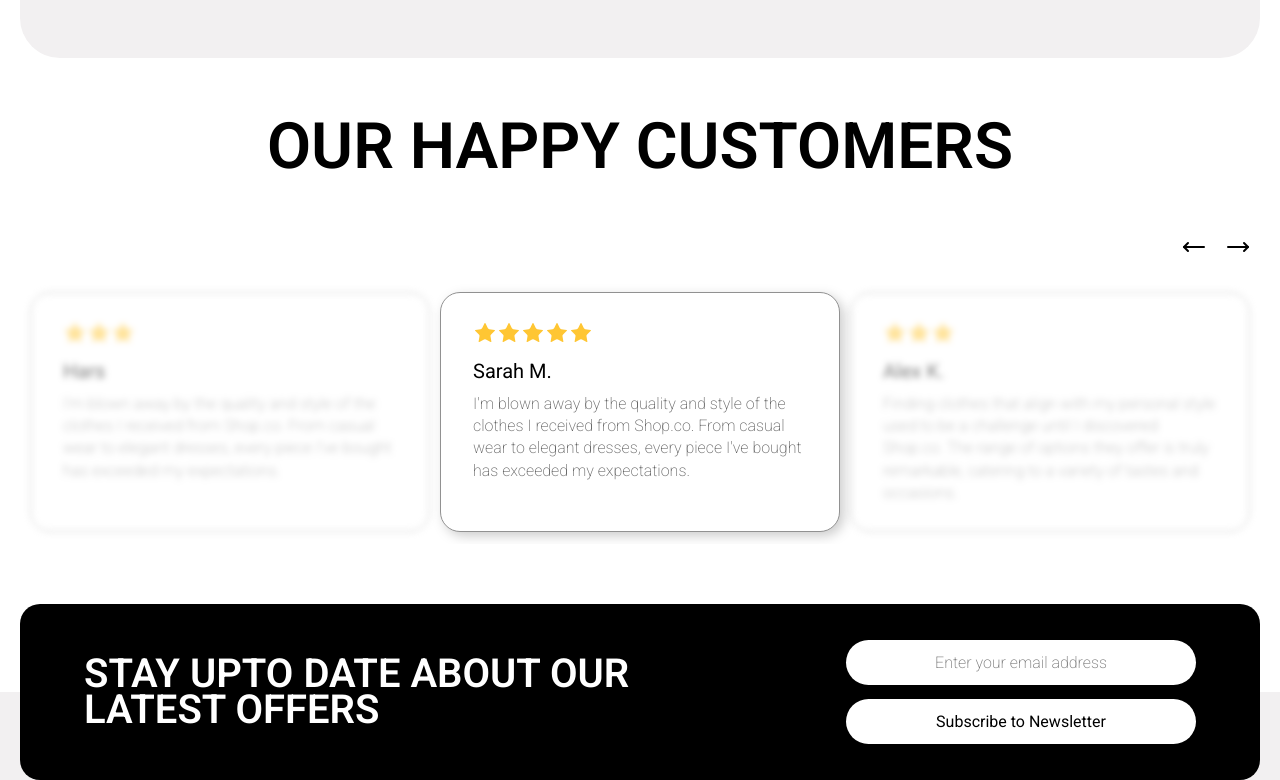
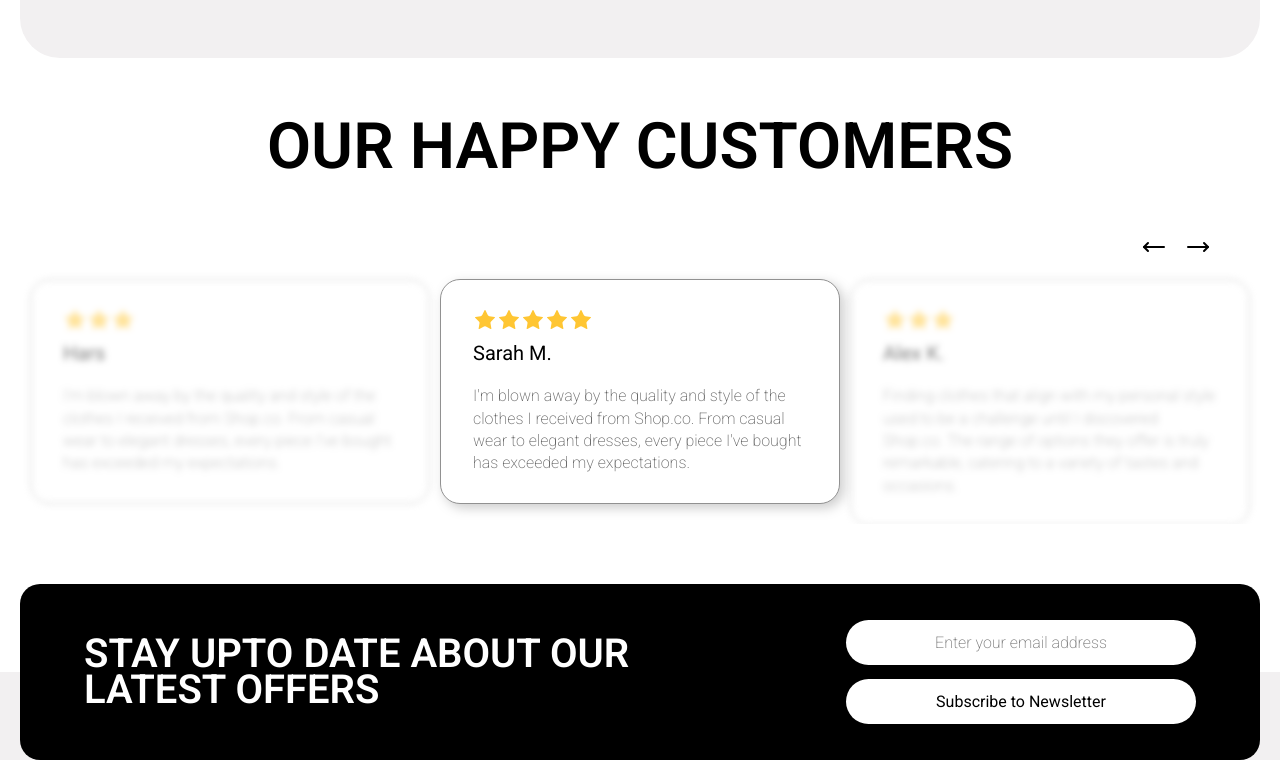
Before and after one commit to Gadior/adflasher, a React (Create React App) app: page /10 in a window 1280 px wide. Shown: the part 4014-4794 px from the top of the page. Built offline with nearby package versions, Linux system fonts and the light colour scheme; a web font is replaced by a local one.

Commit message:
refactor: page10 - fix height in slider

```diff
--- a/src/Components/Pages/10/src/Entities/ReviewCard/ReviewCard.tsx
+++ b/src/Components/Pages/10/src/Entities/ReviewCard/ReviewCard.tsx
@@ -20,12 +20,14 @@ export default function ReviewCard(props: Props) {
   const { slide } = props;
   return (
     <div className={css.container}>
-      <div>
-        {Array.from({ length: slide.rate }, (_, index) => (
-          <Star fill="#FFC633" stroke="none" key={index} />
-        ))}
+      <div className={css.title}>
+        <div>
+          {Array.from({ length: slide.rate }, (_, index) => (
+            <Star fill="#FFC633" stroke="none" key={index} />
+          ))}
+        </div>
+        <div className={css.name}>{slide.name}</div>
       </div>
-      <div className={css.name}>{slide.name}</div>
       <div className={css.description}>{slide.description}</div>
     </div>
   );
--- a/src/Components/Pages/10/src/Entities/ReviewCard/style.module.scss
+++ b/src/Components/Pages/10/src/Entities/ReviewCard/style.module.scss
@@ -6,19 +6,23 @@
   box-sizing: border-box;
   display: flex;
   flex-direction: column;
-  justify-content: flex-start;
-  align-items: flex-start;
+  margin-bottom: 20px;
   padding: 28px 32px;
   border: 1px solid #919191;
   width: 400px;
-  height: 240px;
-  gap: 10px;
+  gap: 20px;
   border-radius: 20px;
   background: white;
 
-  .name {
-    font-weight: 400;
-    font-size: 20px;
+  .title {
+    display: flex;
+    flex-direction: column;
+    gap: 5px;
+
+    .name {
+      font-weight: 400;
+      font-size: 20px;
+    }
   }
 
   .description {
@@ -32,6 +36,5 @@
 @media (max-width: 500px) {
   .container {
     width: 280px;
-    height: 290px;
   }
 }
--- a/src/Components/Pages/10/src/Feature/CustomSlider/style.module.scss
+++ b/src/Components/Pages/10/src/Feature/CustomSlider/style.module.scss
@@ -13,26 +13,20 @@
     justify-content: center;
     width: 100%;
     max-width: 1240px;
+    overflow: hidden;
 
     .slider {
-      display: flex;
-      flex-direction: column;
-      justify-content: flex-end;
-      align-items: center;
+      flex: 1;
+      min-height: 0;
+      align-items: stretch;
       width: 100%;
-      position: relative;
       gap: 20px;
 
       .slidesContainer {
+        box-sizing: border-box;
+        display: block;
+        position: relative;
         display: flex;
-        justify-content: flex-start;
-        align-items: center;
-        width: 100%;
-        max-width: 1240px;
-        overflow: hidden;
-        position: relative;
-        height: 265px;
-        gap: 20px;
       }
 
       .slide {
@@ -44,8 +38,8 @@
       .active {
         filter: drop-shadow(4px 4px 6px rgba(0, 0, 0, 0.2));
         left: calc(50% - 200px);
-        position: absolute;
-        width: min-content;
+        position: relative;
+        // width: min-content;
         display: block;
         opacity: 1;
         z-index: 1;
@@ -72,17 +66,19 @@
       .hidden {
         position: absolute;
         display: block;
-        opacity: 0;
+        visibility: hidden;
         z-index: 0;
       }
 
       .arrows {
+        box-sizing: border-box;
         display: flex;
         justify-content: flex-end;
         width: 100%;
         max-width: 1240px;
         gap: 20px;
-        margin-right: 20px;
+        padding-right: 50px;
+        padding-bottom: 20px;
 
         & .sliderButton {
           box-sizing: border-box;
@@ -115,20 +111,14 @@
     .container {
       .slider {
         .slidesContainer {
-          height: 290px;
-        }
-        .slide {
-          height: 290px;
         }
         .active {
           // background: white;
           left: calc(50% - 140px);
         }
-
         .neighbor {
           left: calc(50% + 300px / 2);
         }
-
         .neighborLeft {
           left: calc(50% - 280px - 300px / 2);
         }
```
